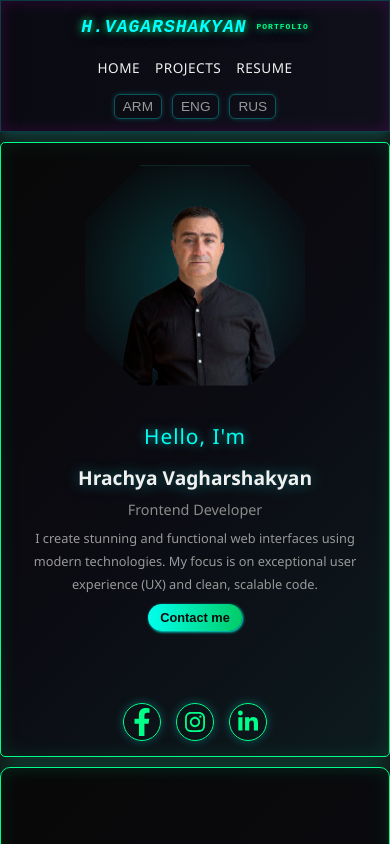
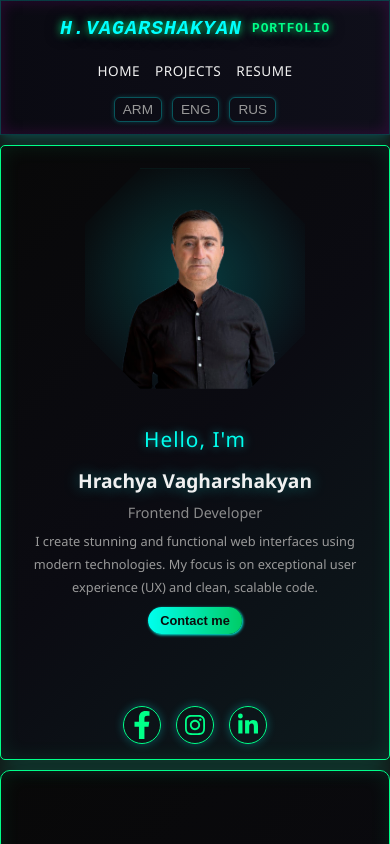
Before and after one commit to Hrach80/hrach-cv, a React (Vite) app: page / in a window 390 px wide. Shown: the top 844 px of the page. Built offline with nearby package versions, Linux system fonts and the light colour scheme.

Commit message:
hrach-size

```diff
--- a/src/components/Header/Header.scss
+++ b/src/components/Header/Header.scss
@@ -157,9 +157,9 @@
     border-radius: 0;
 
     &__logo a {
-      font-size: 0.5rem;
+      font-size: 0.8rem;
             strong {
-                font-size: 18px;
+                font-size: 20px;
                 font-style: italic;
               }
     }
```
